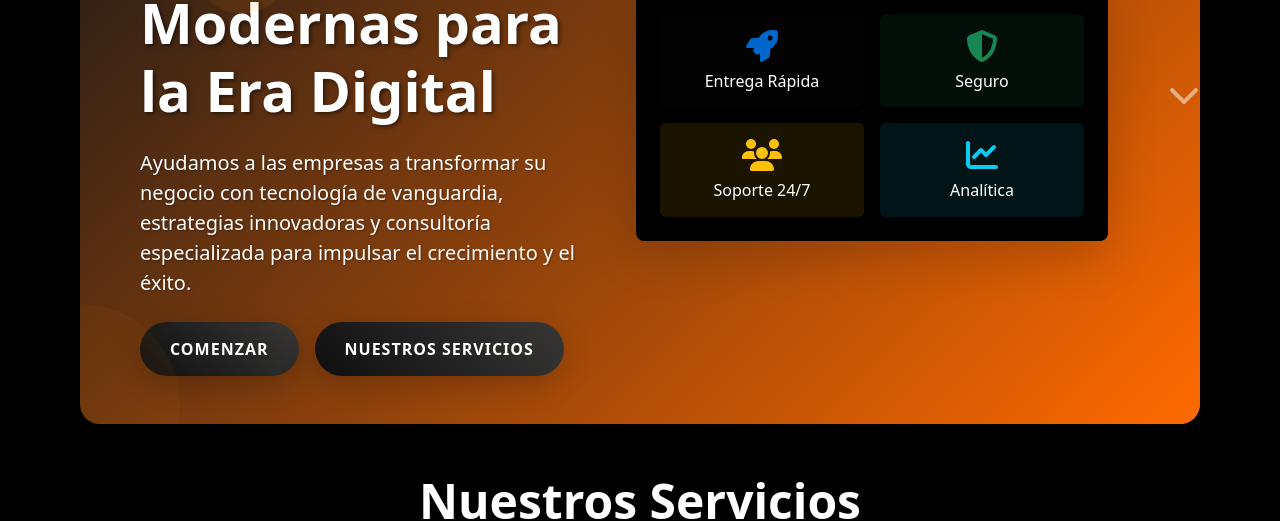
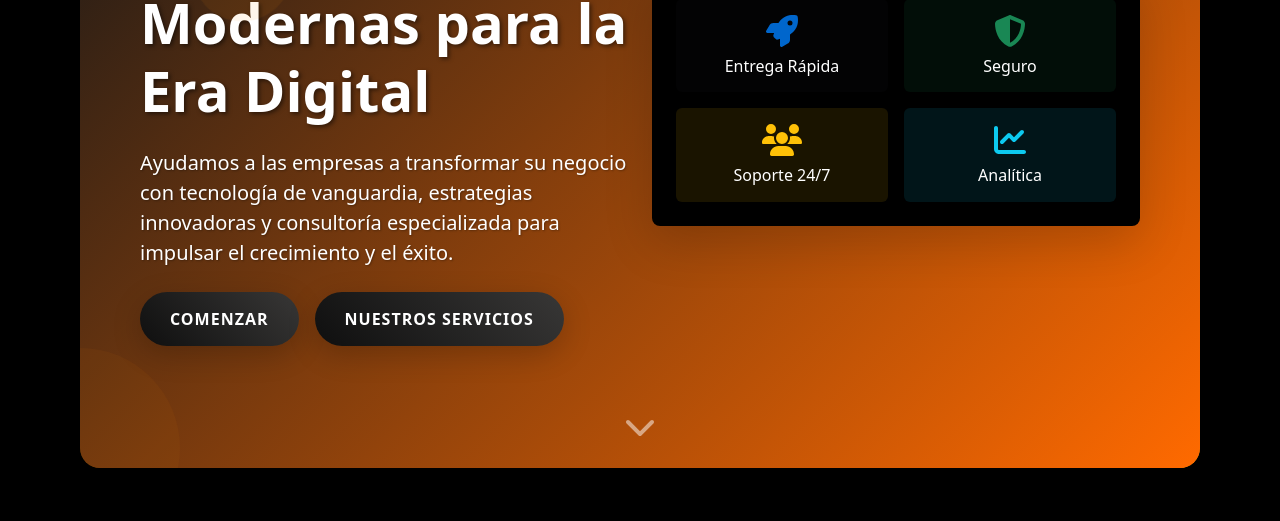
Before and after one commit to KukoCL/fennec-website-app, a Vue app: page / in a window 1280 px wide. Shown: the part 280-801 px from the top of the page. Built offline with nearby package versions, Linux system fonts and the light colour scheme.

Commit message:
Routing fix (#61)

```diff
--- a/src/components/CallToActionSection.vue
+++ b/src/components/CallToActionSection.vue
@@ -19,7 +19,7 @@ const subscribeNewsletter = () => {
       <div class="row align-items-center">
         <div class="col-lg-8">
           <h2 class="display-5 fw-bold mb-3">{{ appTexts.title }}</h2>
-          <p class="lead mb-0">
+          <p class="lead mb-4">
             {{ appTexts.description }}
           </p>
         </div>
--- a/src/components/HeroSection.vue
+++ b/src/components/HeroSection.vue
@@ -1,10 +1,10 @@
 <script setup lang="ts">
-import { computed } from 'vue';
-import { RouterLink } from 'vue-router';
-import useAppLang from '@/composables/settings/useAppLang';
+import { computed } from 'vue'
+import { RouterLink } from 'vue-router'
+import useAppLang from '@/composables/settings/useAppLang'
 
-const { getAppTexts } = useAppLang();
-const appTexts = computed(() => getAppTexts().home.heroSection);
+const { getAppTexts } = useAppLang()
+const appTexts = computed(() => getAppTexts().home.heroSection)
 </script>
 
 <template>
@@ -17,8 +17,16 @@ const appTexts = computed(() => getAppTexts().home.heroSection);
             {{ appTexts.description }}
           </p>
           <div class="d-flex flex-column flex-sm-row gap-3">
-            <RouterLink to="/contact" class="btn hero-btn overflow-hidden">{{ appTexts.buttons.getStarted }}</RouterLink>
-            <RouterLink to="/services" class="btn hero-btn overflow-hidden">
+            <RouterLink
+              to="/contact"
+              class="btn hero-btn overflow-hidden"
+            >
+              {{ appTexts.buttons.getStarted }}
+            </RouterLink>
+            <RouterLink
+              to="/services"
+              class="btn hero-btn overflow-hidden"
+            >
               {{ appTexts.buttons.ourServices }}
             </RouterLink>
           </div>
@@ -29,25 +37,37 @@ const appTexts = computed(() => getAppTexts().home.heroSection);
               <div class="row g-3">
                 <div class="col-6">
                   <div class="bg-dark bg-opacity-10 rounded p-3 text-center">
-                    <FontAwesomeIcon icon="rocket" class="text-primary fs-2 mb-2" />
+                    <FontAwesomeIcon
+                      icon="rocket"
+                      class="text-primary fs-2 mb-2"
+                    />
                     <h6 class="text-white mb-0">{{ appTexts.features.fastDelivery }}</h6>
                   </div>
                 </div>
                 <div class="col-6">
                   <div class="bg-success bg-opacity-10 rounded p-3 text-center">
-                    <FontAwesomeIcon icon="shield-halved" class="text-success fs-2 mb-2" />
+                    <FontAwesomeIcon
+                      icon="shield-halved"
+                      class="text-success fs-2 mb-2"
+                    />
                     <h6 class="text-white mb-0">{{ appTexts.features.secure }}</h6>
                   </div>
                 </div>
                 <div class="col-6">
                   <div class="bg-warning bg-opacity-10 rounded p-3 text-center">
-                    <FontAwesomeIcon icon="users" class="text-warning fs-2 mb-2" />
+                    <FontAwesomeIcon
+                      icon="users"
+                      class="text-warning fs-2 mb-2"
+                    />
                     <h6 class="text-white mb-0">{{ appTexts.features.support }}</h6>
                   </div>
                 </div>
                 <div class="col-6">
                   <div class="bg-info bg-opacity-10 rounded p-3 text-center">
-                    <FontAwesomeIcon icon="chart-line" class="text-info fs-2 mb-2" />
+                    <FontAwesomeIcon
+                      icon="chart-line"
+                      class="text-info fs-2 mb-2"
+                    />
                     <h6 class="text-white mb-0">{{ appTexts.features.analytics }}</h6>
                   </div>
                 </div>
@@ -56,16 +76,22 @@ const appTexts = computed(() => getAppTexts().home.heroSection);
           </div>
         </div>
       </div>
-    </div>
+      <!-- Scroll indicator -->
+      <div class="row mt-3">
+        <div class="col-12">
+          <div class="text-center pb-4">
+            <FontAwesomeIcon
+              icon="chevron-down"
+              class="fa-2x opacity-50 bounce"
+            />
+          </div>
+        </div>
+      </div>
 
-    <!-- Decorative elements -->
-    <div class="hero-decoration-1 position-absolute"></div>
-    <div class="hero-decoration-2 position-absolute"></div>
-    <div class="hero-decoration-3 position-absolute"></div>
-
-    <!-- Scroll indicator -->
-    <div class="text-center pb-4">
-      <FontAwesomeIcon icon="chevron-down" class="fa-2x opacity-50 bounce" />
+      <!-- Decorative elements -->
+      <div class="hero-decoration-1 position-absolute"></div>
+      <div class="hero-decoration-2 position-absolute"></div>
+      <div class="hero-decoration-3 position-absolute"></div>
     </div>
   </section>
 </template>
--- a/src/infrastructure/lang/english.ts
+++ b/src/infrastructure/lang/english.ts
@@ -198,7 +198,7 @@ export const appTexts = {
       title: 'Our Services',
       description:
         'We build tech ecosystems that connect people, processes, and platforms with real impact.',
-      button: 'Discover Our Services',
+      button: 'Get Our Services',
     },
     servicesList: {
       webDevelopment: {
--- a/src/infrastructure/lang/spanish.ts
+++ b/src/infrastructure/lang/spanish.ts
@@ -202,7 +202,7 @@ export const appTexts = {
       title: 'Nuestros Servicios',
       description:
         'Creamos ecosistemas tecnológicos que conectan personas, procesos y plataformas con impacto real.',
-      button: 'Descubre Nuestros Servicios',
+      button: 'Obtén Nuestros Servicios',
     },
     servicesList: {
       webDevelopment: {
--- a/src/router/index.ts
+++ b/src/router/index.ts
@@ -1,8 +1,8 @@
-import { createRouter, createWebHistory } from 'vue-router';
+import { createRouter, createWebHashHistory } from 'vue-router';
 import HomeView from '../views/HomeView.vue';
 
 const router = createRouter({
-  history: createWebHistory(import.meta.env.BASE_URL),
+  history: createWebHashHistory(),
   routes: [
     {
       path: '/',
```
